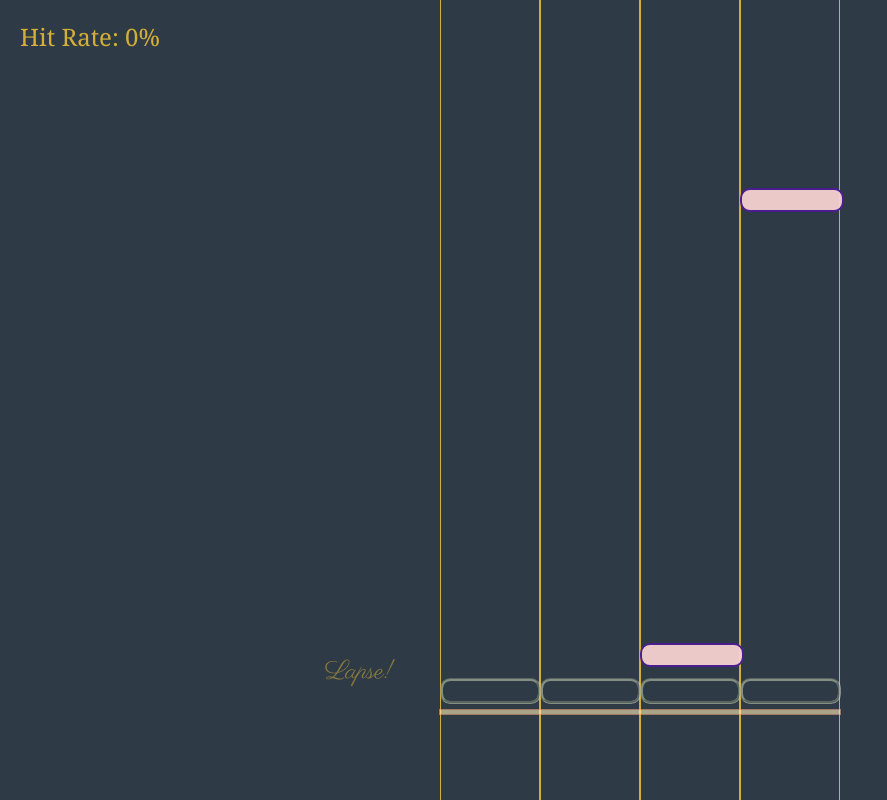
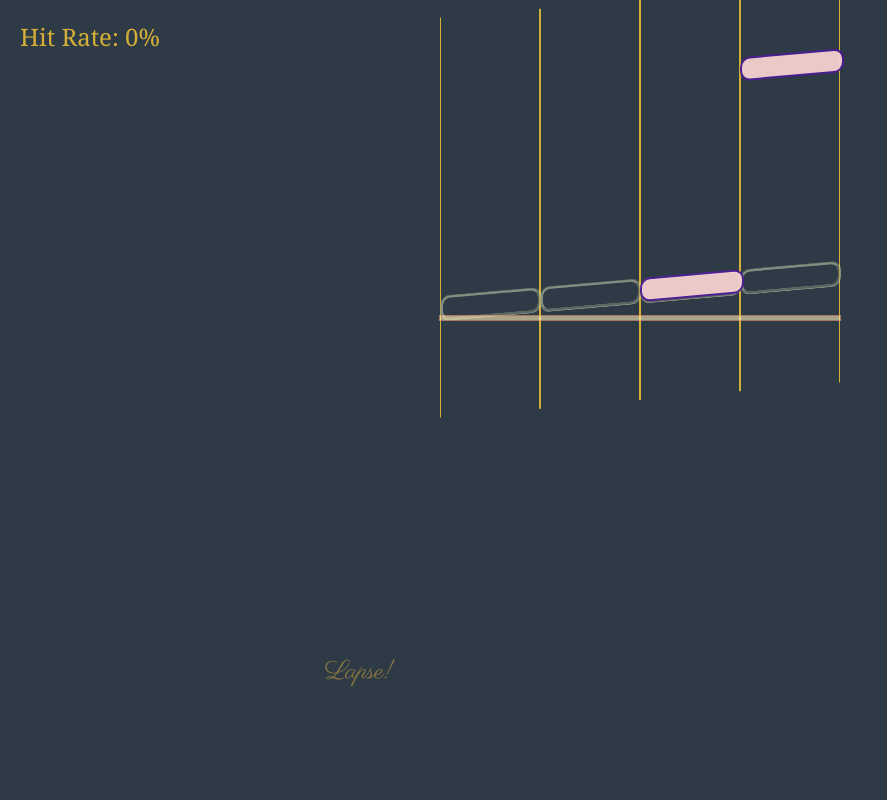
Before and after one commit to Numerical-Roleplayer/Rhythm-Game, a website built with Vite: page index.html in a window 1280 px wide. Both pictures are taken after a click on the button "Start". Shown: the whole page, without its empty margins (0-887 px from the left). Built offline with nearby package versions, Linux system fonts and the light colour scheme.

Commit message:
Angle lanes and shorten note travel

```diff
--- a/src/game.js
+++ b/src/game.js
@@ -20,7 +20,7 @@ let gameTimeout = null;
 const songDuration = 30000; // duration placeholder in ms
 
 const travelDuration = 1300;
-const hitY = window.innerHeight - 100;
+const hitY = window.innerHeight / 2 - 96;
 
 if (import.meta.env.DEV) {
   console.log("Initializing game with travelDuration:", travelDuration);
--- a/src/styles.css
+++ b/src/styles.css
@@ -35,9 +35,10 @@ body {
 .lane-container {
   position: absolute;
   width: 400px;
-  height: 100%;
+  height: 50vh;
   left: 50%;
-  transform: translateX(-50%);
+  transform: translateX(-50%) skewY(-5deg);
+  transform-origin: bottom center;
   display: flex;
 }
 .lane {
@@ -62,7 +63,7 @@ body {
 
 .hit-line {
   position: absolute;
-  bottom: 85px;
+  top: calc(50vh - 85px);
   height: 4px;
   width: 400px;
   border: 0.5px ridge #F7A27E;
```
